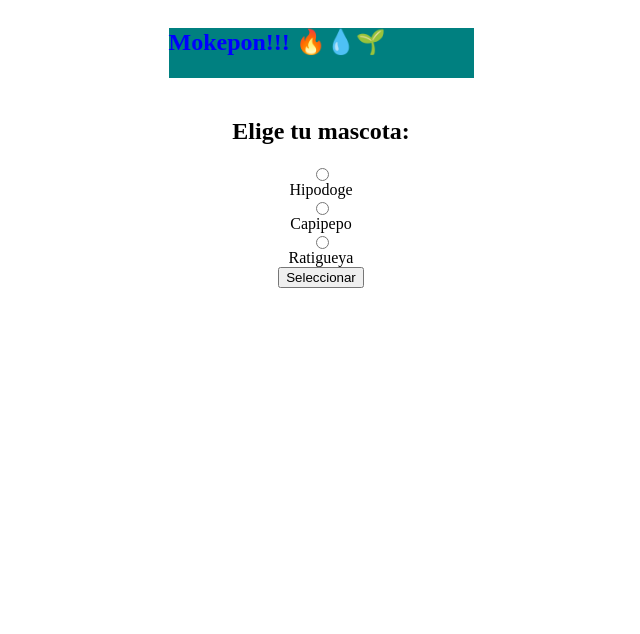
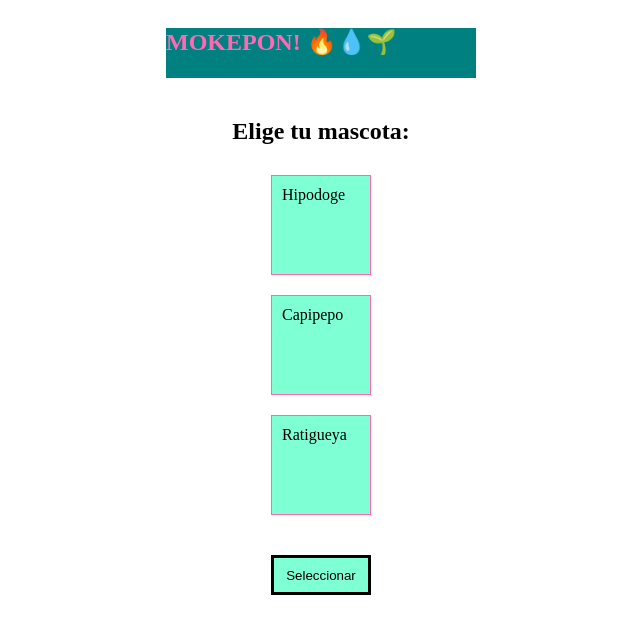
Before and after one commit to arianrdcas/Monster_Game, a plain HTML site: page mokepon.html in a window 1280 px wide. Shown: the whole page, without its empty margins (319-959 px from the left). Drawn offline with Linux system fonts and the light colour scheme.

Commit message:
probando estilos

```diff
--- a/mokepon.html
+++ b/mokepon.html
@@ -10,29 +10,19 @@
   </head>
   <body>
     <section id="seleccionar-mascota">
-      <h1 class="titulo">Mokepon!!! 🔥💧🌱</h1>
+      <h1 class="titulo">MOKEPON! 🔥💧🌱</h1>
       <h2>Elige tu mascota:</h2>
-      <!-- Mascotas -->
-
-      <input type="radio" id="hipodoge" name="mascota" />
-      <label for="hipodoge">Hipodoge</label>
-
-      <input type="radio" id="capipepo" name="mascota" />
-      <label for="capipepo">Capipepo</label>
-
-      <input type="radio" id="ratigueya" name="mascota" />
-      <label for="ratigueya">Ratigueya</label>
-
-      <!-- Hipodoge -> Agua Capipepo -> Tierra Ratigueya -> Fuego Langostelvi -> Agua y
-      Fuego Tucapalma -> Agua y Tierra Pydos -> Tierra y Fuego -->
-
-      <button>Seleccionar</button>
+      <label class="tarjeta-de-mokepon" for="hipodoge">Hipodoge</label>
+      <input type="radio" name="mascota" id="hipodoge" />
+      <label class="tarjeta-de-mokepon" for="capipepo">Capipepo</label>
+      <input type="radio" name="mascota" id="capipepo" />
+      <label class="tarjeta-de-mokepon" for="ratigueya">Ratigueya</label>
+      <input type="radio" name="mascota" id="ratigueya" />
+      <button id="boton-mascota">Seleccionar</button>
     </section>
-
     <section id="seleccionar-ataque">
-      <h1 class="titulo">Mokepon!!! 🔥💧🌱</h1>
+      <h1 class="titulo">MOKEPON! 🔥💧🌱</h1>
       <h2>Elige tu ataque:</h2>
-
       <p>
         Tu mascota <span id="mascota-jugador"></span> tiene
         <span id="vidas-jugador">3</span> vidas
--- a/style.css
+++ b/style.css
@@ -1,13 +1,37 @@
 .titulo {
-    color: blue;
-    width: 305px;
+  color: hotpink;
+  width: 310px;
   height: 50px;
   background-color: teal;
 }
 
-#seleccionar-mascota{
+#seleccionar-mascota {
   display: flex;
   flex-direction: column;
   justify-content: center;
   align-items: center;
 }
+
+.tarjeta-de-mokepon {
+  width: 100px;
+  height: 100px;
+  background: aquamarine;
+  padding: 10px;
+  margin: 10px;
+  box-sizing: border-box;
+  border: 1px solid hotpink;
+}
+
+input {
+  display: none;
+}
+
+#boton-mascota{
+    width: 100px;
+    height: 40px;
+    border: 3px solid black;
+    background: aquamarine;
+    padding: 10px;
+    margin: 30px;
+    box-sizing: border-box;
+}
```
Lines whose indentation alone changed are shown as unchanged.
